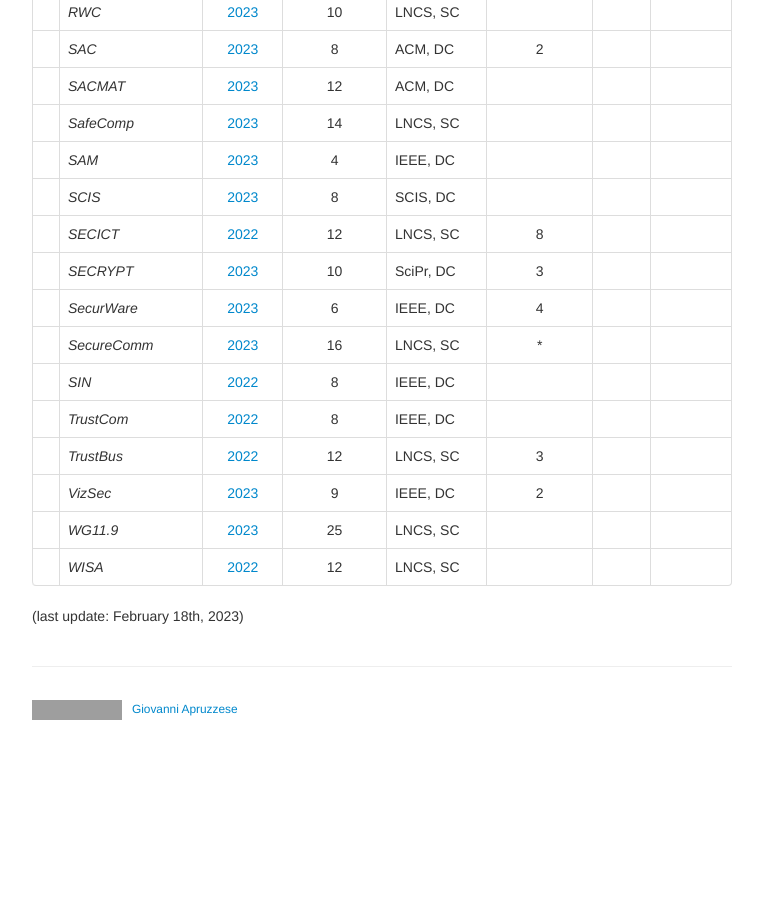
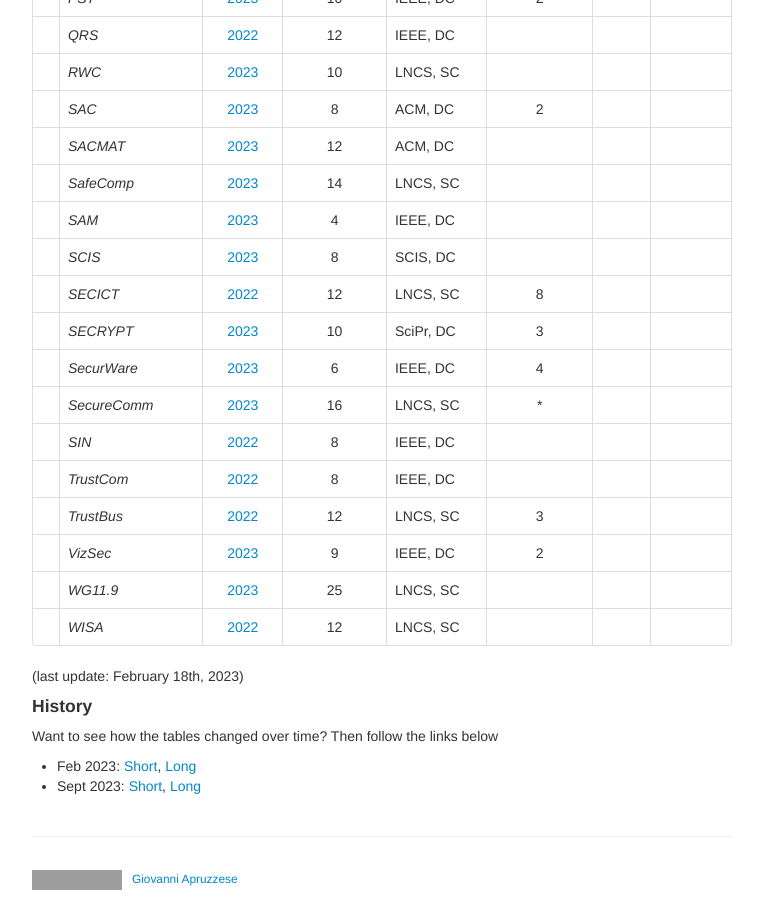
Before and after one commit to secnopagelim/secnopagelim.github.io, a Jekyll site: the page built from pages/history/2023_feb/long.md, in a window 1280 px wide and 900 px high, scrolled down 4028 px. Shown: the whole window, without its empty margins (258-1021 px from the left). Built offline with Jekyll 4.4.1, drawn with Linux system fonts in a browser that asks for light colours; before the commit the page ends 4758 px from its top, so only the background shows below that; grey boxes are pictures that could not be loaded.

Commit message:
revision

```diff
--- a/pages/history/2023_feb/long.md
+++ b/pages/history/2023_feb/long.md
@@ -4,6 +4,8 @@ title: Security Venues with No Page-Limit
 tagline:  a LONG list (Feb. 2023)
 description: This webpage lists all (ttbomk) security venues without (and with) page limits
 ---
+
+# (February 2023)
 
 This section of the website is an "extended" version of the list in the [homepage]({{ BASE_PATH }}). Specifically, instead of using just the venues listed by Guofei Gu (44 in total), I will report *all* the venues considered in the [Jianying Zhou's ranking](http://jianying.space/conference-ranking.html) alongside all those in the homepage (96 venues in total are listed in this page).
 
@@ -33,3 +35,10 @@ For completeness, below is a table of those venues (also from [Jianying Zhou's r
 {% include_relative tables/long_limited.md %}
 
 (last update: February 18th, 2023)
+
+#### History
+
+Want to see how the tables changed over time? Then follow the links below
+
+* Feb 2023: [Short]({{ BASE_PATH }}/pages/history/2023_feb/short), [Long]({{ BASE_PATH }}/pages/history/2023_feb/long)
+* Sept 2023: [Short]({{ BASE_PATH }}/index), [Long]({{ BASE_PATH }}/pages/long)
```
Also changed, not shown: index.md (+1 -0 lines), pages/history/2023_feb/short.md (+9 -1 lines), pages/long.md (+7 -0 lines).
